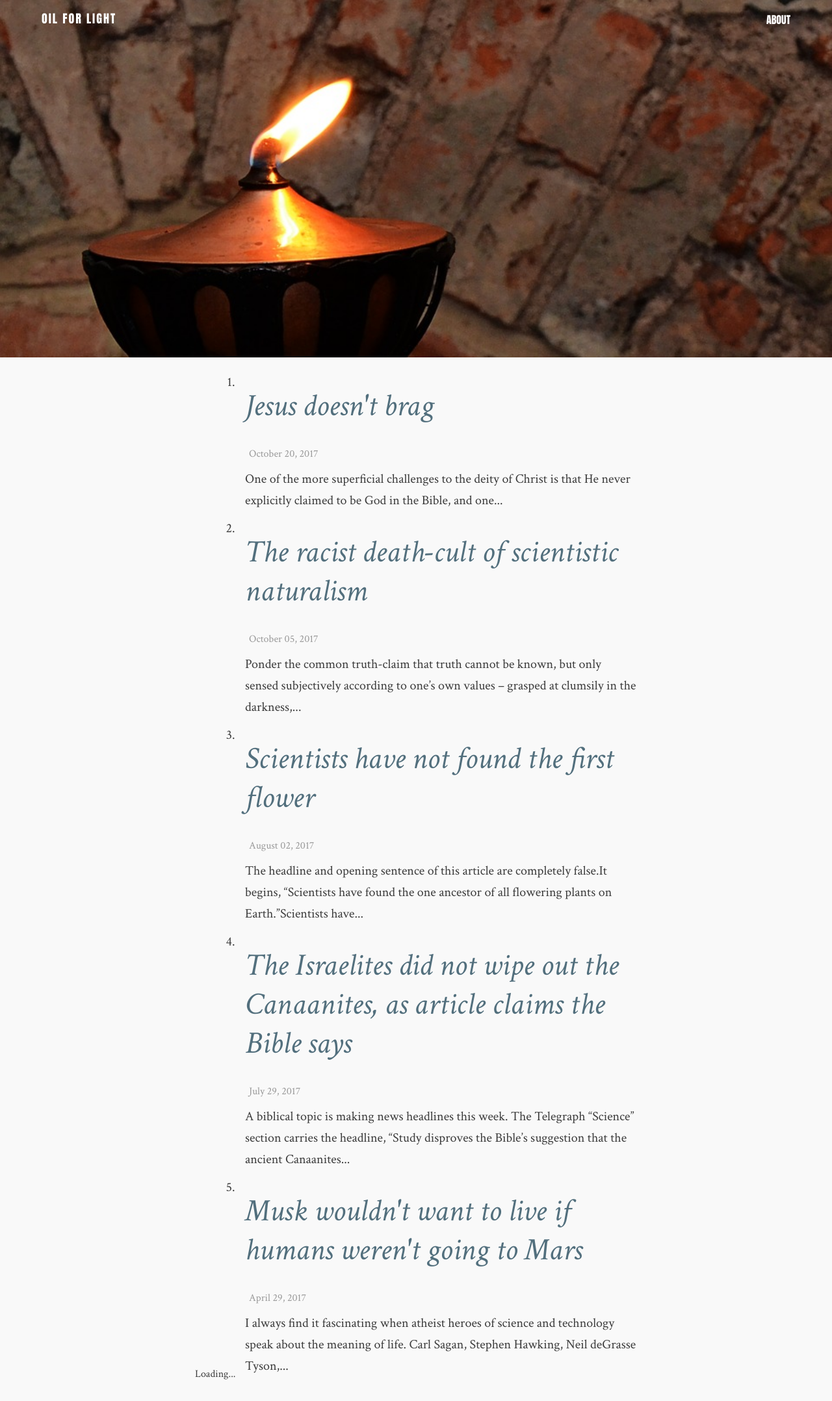
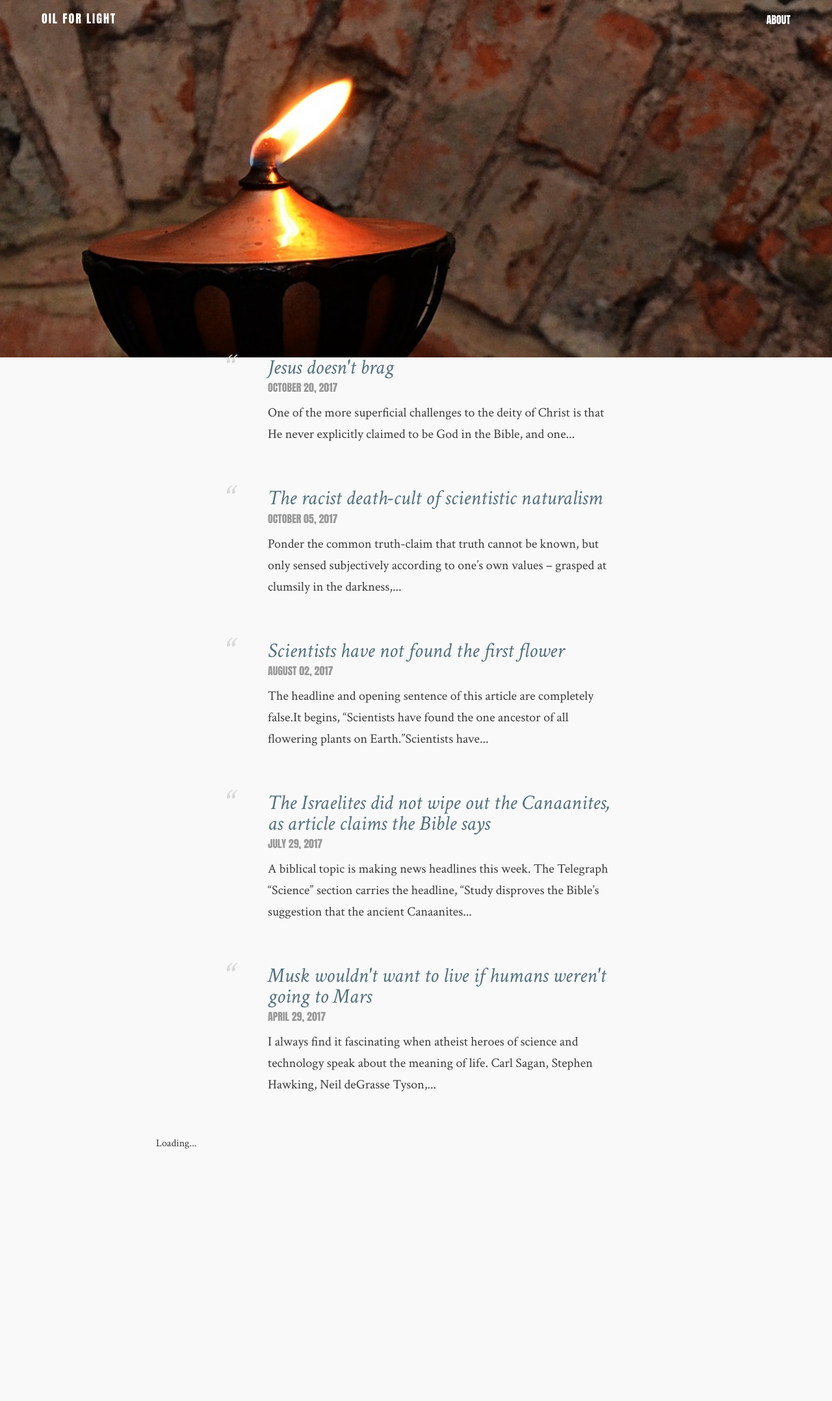
Before and after one commit to flashlightministries/oilforlight, a Jekyll site: the page built from index.html, in a window 1280 px wide. Shown: the whole page at 65% size. Built offline with Jekyll 4.4.1, drawn with Linux system fonts in a browser that asks for light colours; nearby versions of some CDN libraries; the list of posts is cut into pages by our own code; after the commit the page ends 1801 px from its top, so only the background shows below that.

Commit message:
Update default.html

```diff
--- a/_layouts/default.html
+++ b/_layouts/default.html
@@ -15,7 +15,7 @@
     <div class="featured-image" style="background-image: url({{ site.url }}/images/oil-lamp.jpg)"></div>
   {% endif %}
 
-  <article class="wrap post">
+  <article class="archive-wrap">
     <div class="article-content">
       {{ content }}
     </div>
```
